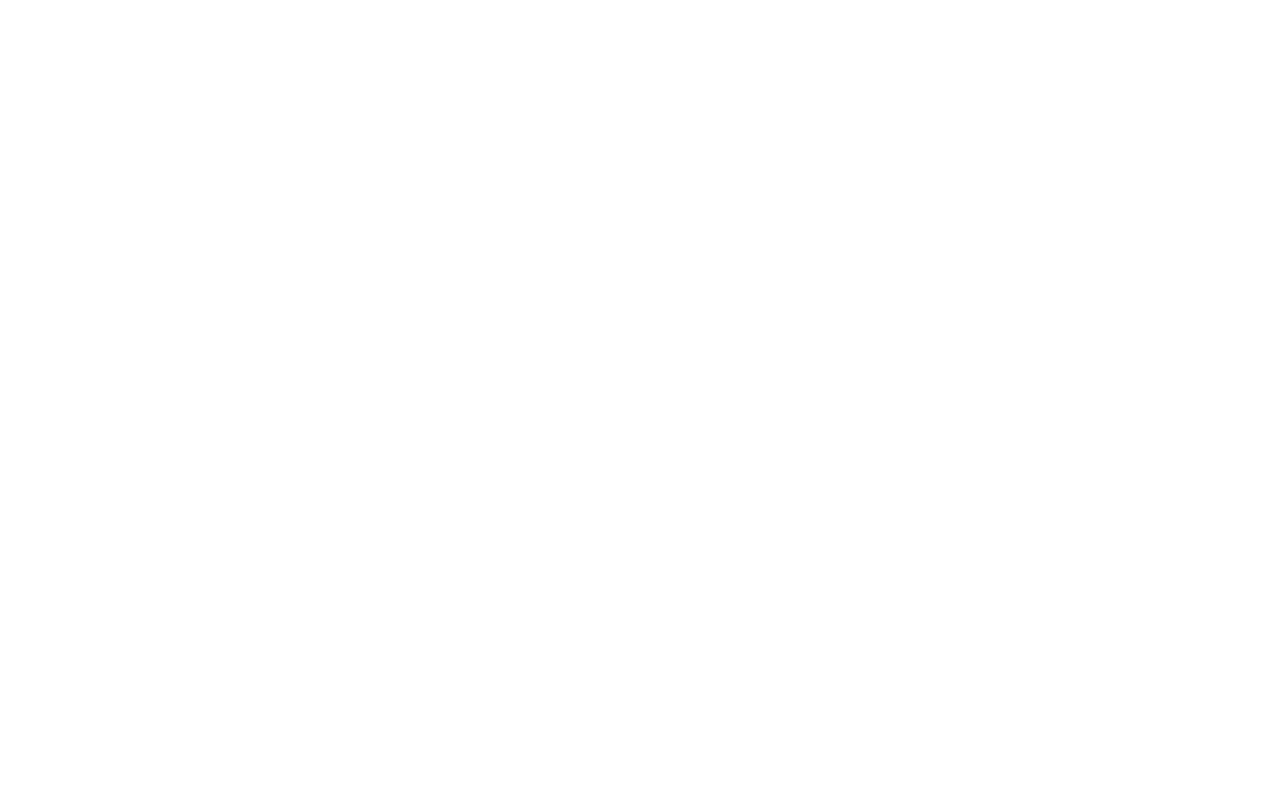
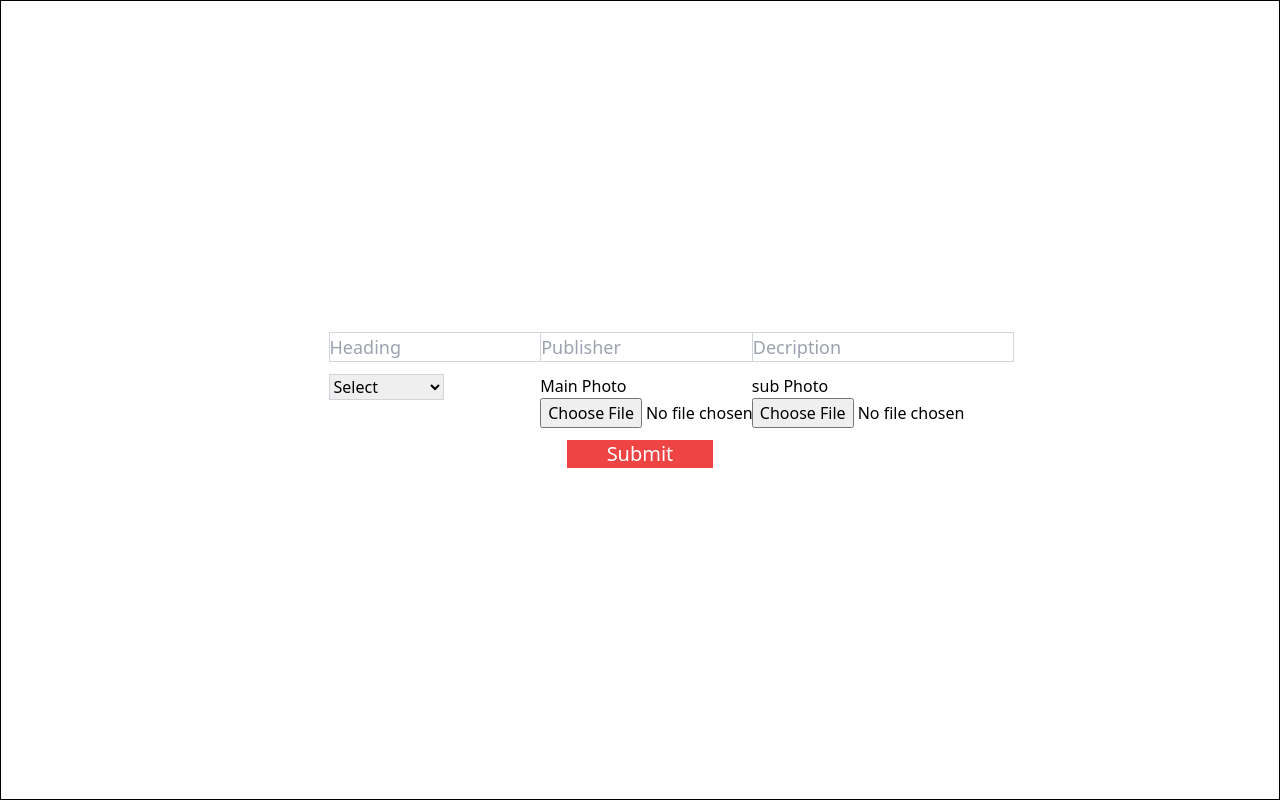
Before and after one commit to Ashimgautam356/blogsite, a React (Create React App) app in the folder frontend/: page /admin in a window 1280 px wide. Before the commit this address had no page. Built offline with nearby package versions, Linux system fonts and the light colour scheme.

Commit message:
update  on admin

```diff
--- a/frontend/src/App.jsx
+++ b/frontend/src/App.jsx
@@ -10,6 +10,7 @@
 import TravelPg from "./pages/TravelPg"
 import GearLayout from "./layouts/GearLayout";
 import SearchPg from "./pages/SearchPg";
+import Admin from "./pages/Admin";
 
 
 const App = () => {
@@ -28,8 +29,8 @@
               <Route path="/travel" element={<TravelPg></TravelPg>}></Route>
               <Route path="/news" element={<NewsPg></NewsPg>}></Route>
               <Route path="/search" element={<SearchPg></SearchPg>}></Route>
-
             </Route>
+              <Route path="/admin" element={<Admin></Admin>}></Route>
 
           </Routes>
       </BrowserRouter>
--- /dev/null
+++ b/frontend/src/pages/Admin.jsx
@@ -0,0 +1,45 @@
+import React from 'react'
+
+const Admin = () => {
+  return (
+    <div className='border flex flex-row justify-center items-center border-black w-screen h-screen pr-4 pl-4'>
+        <form className=' sm:w-full w-3/6 grid grid-cols-3 gap-3 sm:1 '>
+
+            <div className='col-span-1'>
+                <input type="text" placeholder='Heading' className='border border-gray-300 text-lg'/>
+            </div>
+            <div className='col-span-1'>
+                <input type="text" placeholder='Publisher' className='border border-gray-300 text-lg'/>
+
+            </div>
+            <div className='col-span-1'>
+                <input type="text" placeholder='Decription' className='border border-gray-300 text-lg'/>
+
+            </div>
+            <div className='col-span-1'>
+                <select className='border border-gray-300'>
+                    <option value="select">Select</option>
+                    <option value="Gear">Gear</option>
+                    <option value="HealtFitness">HealtFitness</option>
+                    <option value="FoodDrink">FoodDrink</option>
+                    <option value="Style">Style</option>
+                    <option value="Travel">Travel</option>
+                </select>
+            </div>
+            <div className='col-span-1'>
+                <label htmlFor="mainPhoto">Main Photo</label>
+                <input type="file" accept='.jpg,.jpeg, .png'  />
+            </div>
+            <div className='col-span-1'>
+                <label htmlFor="subPhoto">sub Photo</label>
+                <input type="file" accept='image.jpg, image.jpeg, image.png' />
+            </div>
+            <div className='col-span-3 text-center'>
+                <button className='bg-red-500 pl-10 pr-10 text-white text-xl'>Submit</button>
+            </div>
+        </form>
+    </div>
+  )
+}
+
+export default Admin
```
